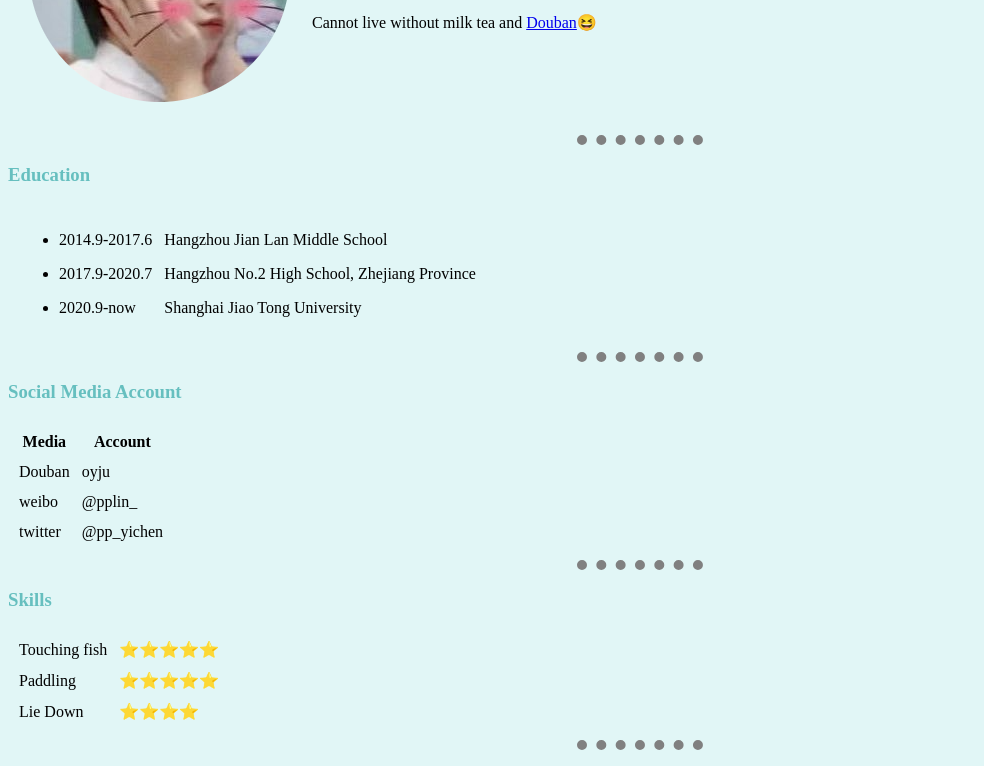
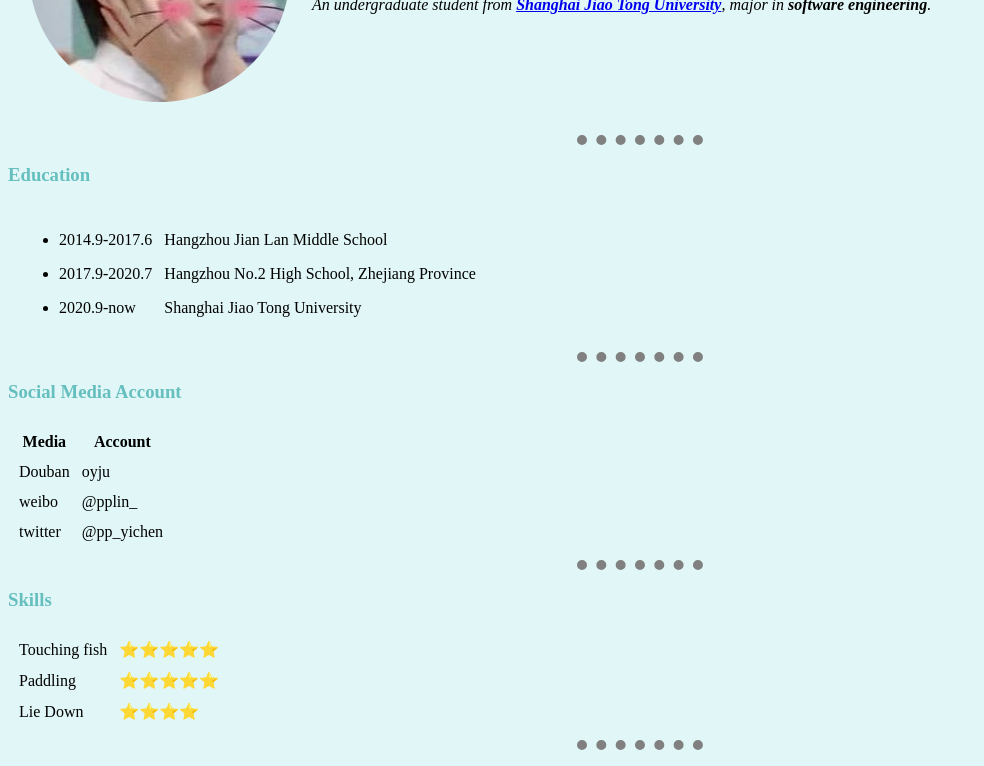
Before and after one commit to pp-hhh/cv, a plain HTML site: page index.html in a window 1280 px wide. Shown: the part 188-954 px from the top of the page, without its empty margins (0-984 px from the left). Drawn offline with Linux system fonts and the light colour scheme.

Commit message:
Update index.html

```diff
--- a/index.html
+++ b/index.html
@@ -16,7 +16,6 @@
       <td>
         <h1>yichen Xu</h1>
         <p><em> An undergraduate student from <strong><a href="https://www.sjtu.edu.cn/">Shanghai Jiao Tong University</a></strong>, major in <b>software engineering</b>.</em></p>
-        <p>Cannot live without milk tea and <a href="https://www.douban.com/">Douban</a>😆</p>
       </td>
     </tr>
   </table>
```
